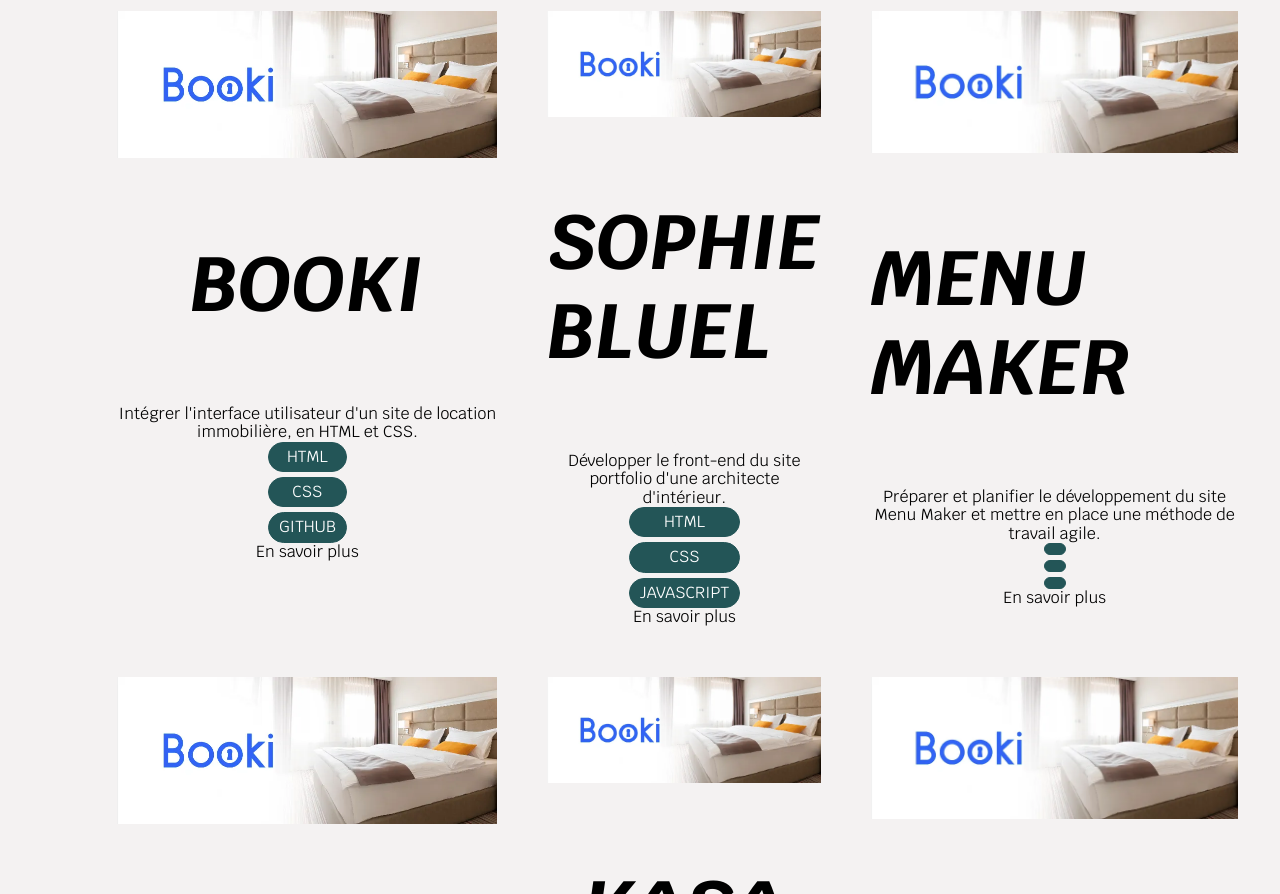
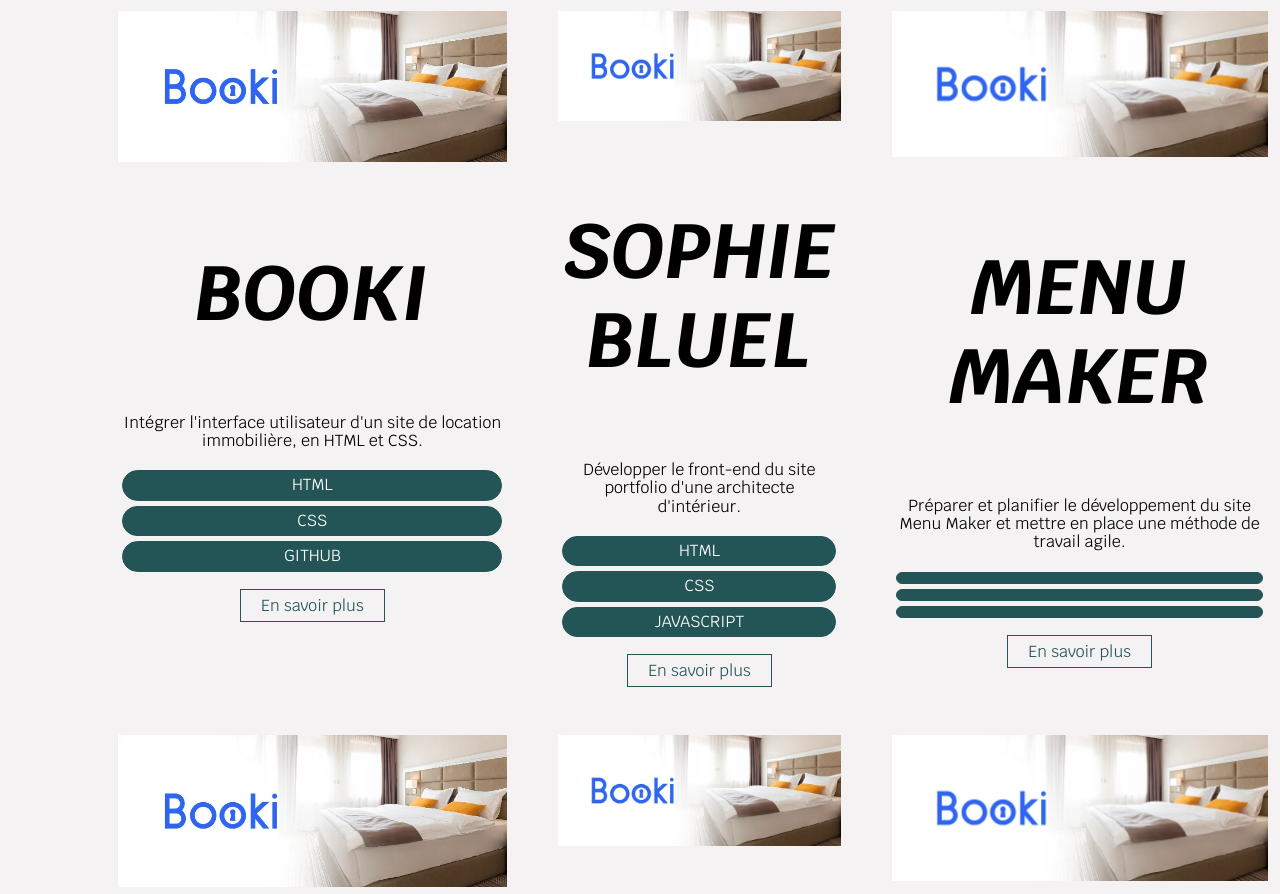
Before and after one commit to CaroleGrllt/ROLLAND_GRELLETY_Carole_8_Portfolio_022024, a React app in the folder frontend/: page / in a window 1280 px wide. Shown: the part 1620-2514 px from the top of the page. Built offline with nearby package versions, Linux system fonts and the light colour scheme.

Commit message:
Style cards

```diff
--- a/frontend/src/assets/sass/components/_button.scss
+++ b/frontend/src/assets/sass/components/_button.scss
@@ -0,0 +1,22 @@
+@import '../utils/variables';
+@import '../utils/mixins';
+
+.btn {
+    display: flex;
+    flex-direction: column;
+    align-items: center;
+
+    span {
+        border: 1px solid $green;
+        padding: 5px 20px;
+        color: $green;
+
+        &:hover {
+            border-radius: 20px;
+            border: 1px solid $orange;
+            background-color: $orange;
+            color: $white;
+            font-weight: 600;
+        }
+    }
+}
--- a/frontend/src/assets/sass/components/_card.scss
+++ b/frontend/src/assets/sass/components/_card.scss
@@ -17,10 +17,12 @@
             .txt__container {
                 display: flex;
                 flex-direction: column;
-                align-items: center;
+                align-items: stretch;
+                padding: 5px;
 
                 h3 {
                     font-size: 6vw;
+                    text-align: center;
                 }
 
                 span {
--- a/frontend/src/assets/sass/components/_tag.scss
+++ b/frontend/src/assets/sass/components/_tag.scss
@@ -4,6 +4,7 @@
 .tags-list {
     display: grid;
     grid-gap: 5px;
+    margin: 20px 0 25px;
 
     span {
         border: 1px solid $green;
--- a/frontend/src/assets/sass/layout/_layoutCard.scss
+++ b/frontend/src/assets/sass/layout/_layoutCard.scss
@@ -14,19 +14,17 @@
         .cards {
             display: grid;
             grid-template-columns: 1fr;
-            grid-gap: 20px;
+            grid-gap: 50px;
             margin: 40px 0;
 
             @include phablet {
                 width: 70%;
                 align-self: center;
-                grid-gap: 35px;
             }
 
             @include tablet {
                 grid-template-columns: 1fr 1fr 1fr;
                 width: 100%;
-                grid-gap: 50px;
             }
         }
     }
--- a/frontend/src/components/Button.js
+++ b/frontend/src/components/Button.js
@@ -2,7 +2,7 @@
 
 export default function Button({link, text}) {
 return (
-    <div>
+    <div className="btn">
         <Link to={link}>
             <span>{text}</span>
         </Link>
```
